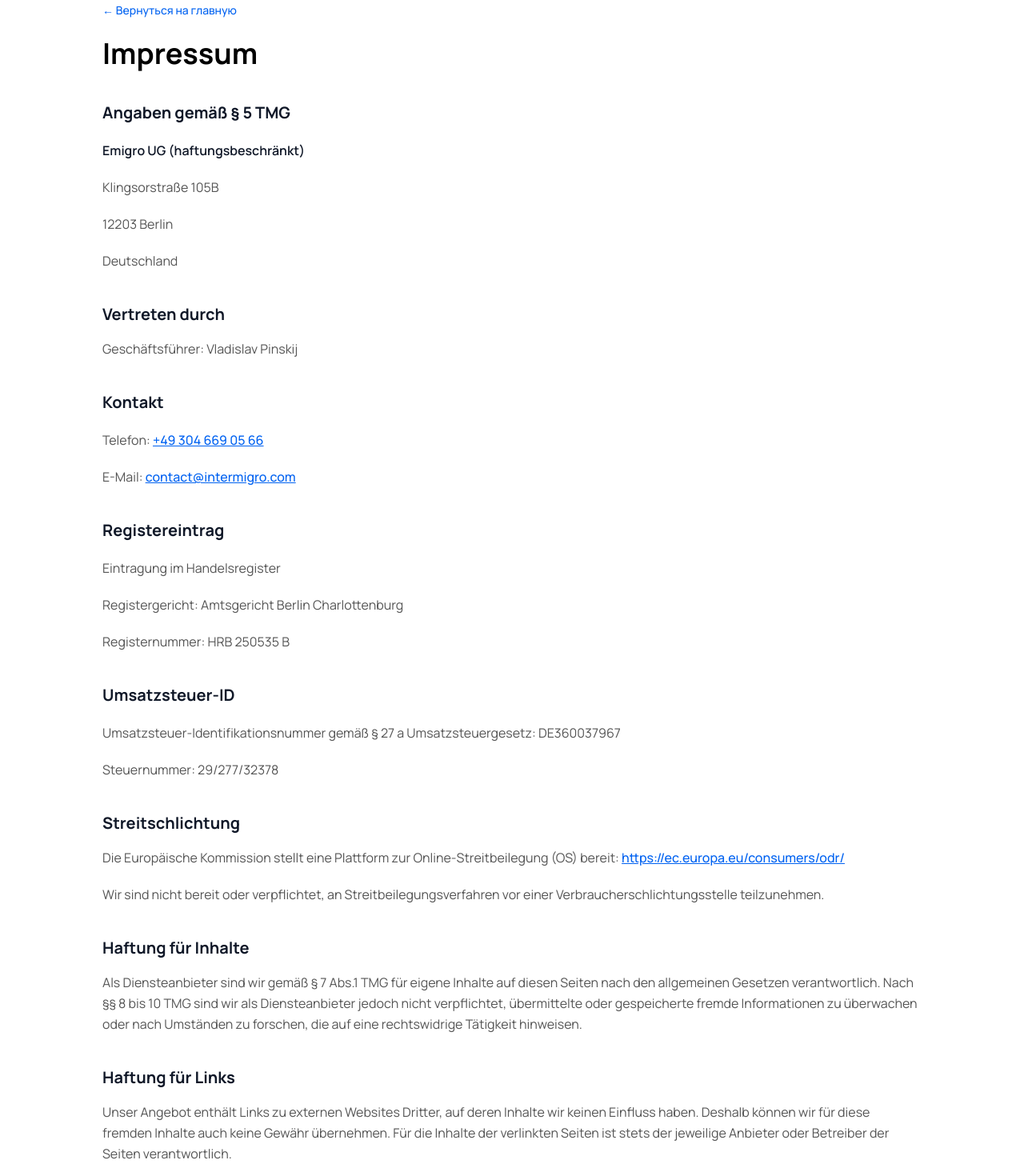
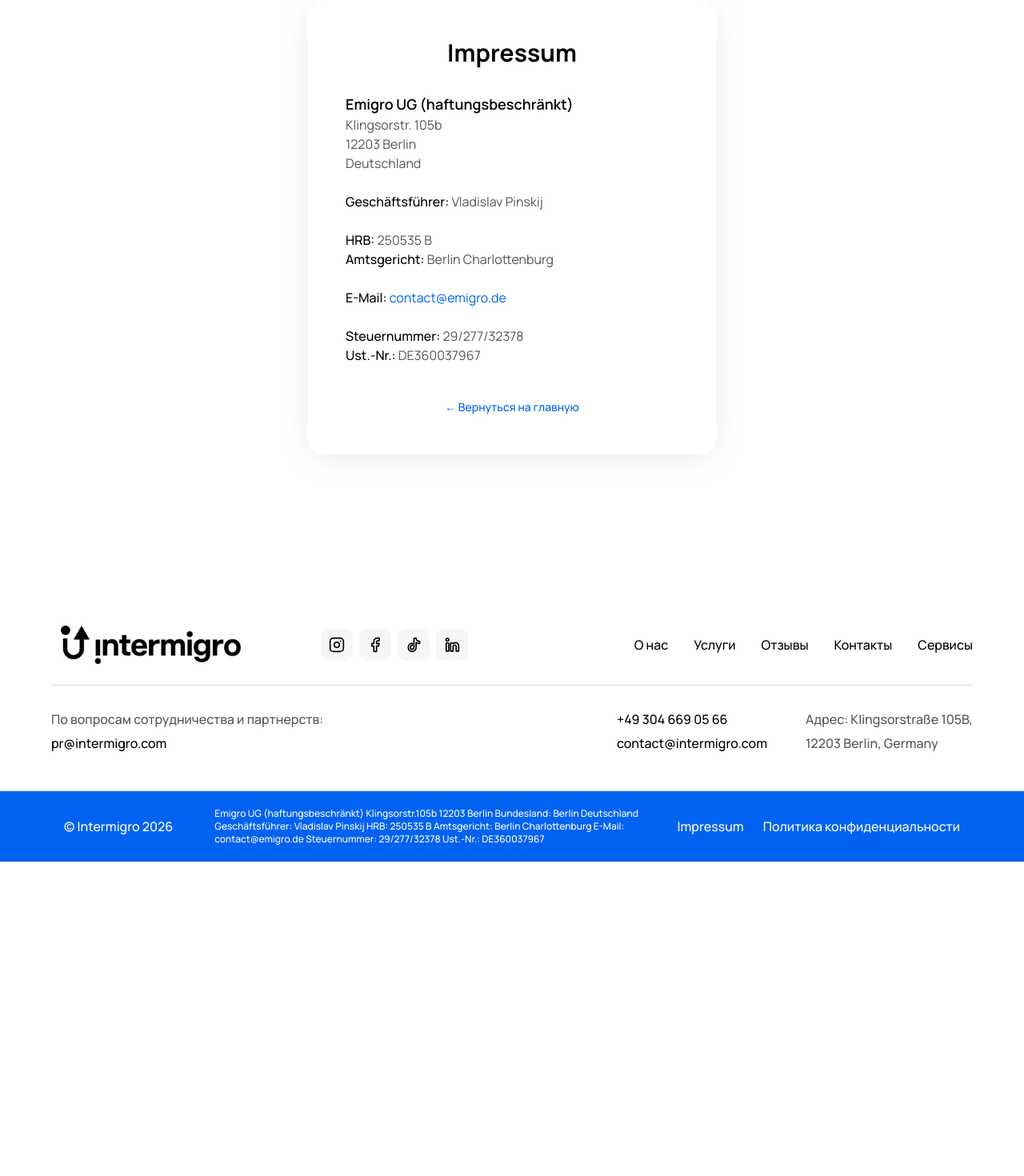
Before and after one commit to lazizme/intermigro-review, a Next.js app: page /impressum in a window 1280 px wide. Shown: the part 160-1630 px from the top of the page at 80% size. After the commit the page ends 1237 px from the top, so only its background shows below. Built offline with nearby package versions, Linux system fonts and the light colour scheme.

Commit message:
minor changes

```diff
--- a/app/components/Footer.tsx
+++ b/app/components/Footer.tsx
@@ -25,7 +25,7 @@
         <div className="flex justify-between">
           <div className="flex w-full items-center justify-between gap-5 lg:w-auto lg:gap-22">
             <Image
-              src="/logo.svg"
+              src="/logo.png"
               alt="Intermigro Logo"
               width={262}
               height={63}
@@ -124,7 +124,7 @@
         </div>
         <div className="flex w-full justify-between gap-6 text-sm lg:w-auto lg:text-base">
           <Link href="/impressum">Impressum</Link>
-          <Link href="/privacy" className="text-nowrap">
+          <Link href="/privacy-policy" className="text-nowrap">
             Политика конфиденциальности
           </Link>
         </div>
--- a/app/components/Header.tsx
+++ b/app/components/Header.tsx
@@ -44,17 +44,29 @@
     <>
       <header
         className={`fixed top-0 z-50 flex w-full items-center justify-between px-5 py-4 transition-colors duration-300 md:px-10 md:py-8 xl:px-16 2xl:px-20 ${
-          isScrolled ? "bg-white lg:bg-white/60" : "bg-white lg:bg-transparent"
+          isMenuOpen
+            ? "bg-brand lg:bg-white"
+            : isScrolled
+              ? "bg-white lg:bg-white/60"
+              : "bg-white lg:bg-transparent"
         }`}
       >
         <Link href="/" className="flex items-center">
+          <Image
+            src={isMenuOpen ? "/logo-white.png" : "/logo.png"}
+            alt="Intermigro Logo"
+            width={166}
+            height={40}
+            priority
+            className="h-8 w-auto md:h-10 lg:hidden"
+          />
           <Image
             src="/logo.svg"
             alt="Intermigro Logo"
             width={166}
             height={40}
             priority
-            className="h-8 w-auto md:h-10"
+            className="hidden h-8 w-auto md:h-10 lg:block"
           />
         </Link>
 
@@ -75,7 +87,7 @@
         {/* Burger Menu Button */}
         <button
           type="button"
-          className="flex items-center justify-center lg:hidden"
+          className={`flex items-center justify-center lg:hidden ${isMenuOpen ? "text-white" : "text-black"}`}
           onClick={() => setIsMenuOpen(!isMenuOpen)}
           aria-label={isMenuOpen ? "Закрыть меню" : "Открыть меню"}
         >
@@ -85,16 +97,16 @@
 
       {/* Mobile Navigation Overlay */}
       <div
-        className={`fixed inset-0 top-[60px] z-40 bg-white transition-all duration-300 ease-out md:top-[76px] lg:hidden ${
+        className={`bg-brand fixed inset-0 top-[60px] z-40 flex flex-col justify-end transition-all duration-300 ease-out md:top-[76px] lg:hidden ${
           isMenuOpen ? "translate-y-0 opacity-100" : "pointer-events-none -translate-y-4 opacity-0"
         }`}
       >
-        <nav className="flex flex-col gap-1 p-5">
+        <nav className="flex flex-col gap-1 p-5 pb-10">
           {navLinks.map((link, index) => (
             <a
               key={link.href}
               href={link.href}
-              className="rounded-xl px-4 py-3 text-lg text-black transition-all hover:bg-gray-100"
+              className="rounded-xl px-4 py-3 text-lg text-white transition-all hover:bg-white/10"
               style={{
                 transitionDelay: isMenuOpen ? `${index * 50}ms` : "0ms",
                 opacity: isMenuOpen ? 1 : 0,
--- a/app/components/TheBestLawyers.tsx
+++ b/app/components/TheBestLawyers.tsx
@@ -3,12 +3,12 @@
 export default function TheBestLawyers() {
   return (
     <section className="relative px-5 py-10 md:px-20 md:py-16">
-      <div className="bg-gray-light flex flex-col gap-6 rounded-[2.5rem] px-6 py-10 md:grid md:grid-cols-3 md:items-center md:gap-4 md:px-16 md:py-0">
+      <div className="bg-gray-light flex flex-col gap-6 rounded-[2.5rem] px-6 py-10 md:grid md:grid-cols-3 md:items-center md:gap-4 md:py-0 lg:px-8 xl:px-16">
         <ResponsiveScalesIcon className="text-brand absolute top-6 right-1.5 shrink-0 scale-75 md:hidden" />
-        <h2 className="w-2/3 text-2xl font-medium md:w-auto md:py-12.5 md:text-3xl">
+        <h2 className="w-2/3 text-xl font-medium md:w-auto md:py-12.5 lg:text-2xl xl:text-3xl">
           Лучшие адвокаты и аккредитованные представители
         </h2>
-        <p className="text-gray-medium text-lg font-medium md:py-12.5">
+        <p className="text-gray-medium text-base font-medium md:py-12.5 lg:text-lg xl:text-xl">
           Все наши иммиграционные специалисты имеют{" "}
           <span className="font-semibold text-black">
             опыт работы в немецких государственных ведомствах
--- a/app/impressum/page.tsx
+++ b/app/impressum/page.tsx
@@ -3,127 +3,75 @@
 
 export const metadata: Metadata = {
   title: "Impressum | Intermigro",
-  description: "Impressum - Юридическая информация о компании Intermigro",
+  description: "Impressum - Legal Notice Intermigro",
 };
 
 export default function ImpressumPage() {
   return (
-    <main className="bg-white text-black">
-      <div className="px-5 pt-28 pb-16 md:px-10 md:pt-36 lg:px-20 lg:pt-40 xl:px-32 2xl:px-40">
-        <Link
-          href="/"
-          className="text-brand mb-6 inline-flex items-center gap-2 text-sm font-medium hover:underline"
-        >
-          ← Вернуться на главную
-        </Link>
+    <main className="flex min-h-screen items-center justify-center bg-white px-5 py-28 md:py-36 lg:py-40">
+      <div className="w-full max-w-lg rounded-3xl bg-white p-8 shadow-[0_4px_40px_rgba(0,0,0,0.08)] md:p-12">
+        <h1 className="mb-8 text-center text-2xl font-bold text-black md:text-3xl">
+          Impressum
+        </h1>
 
-        <h1 className="mb-8 text-2xl font-bold md:text-3xl lg:text-4xl">Impressum</h1>
+        <div className="space-y-6 text-gray-dark">
+          <div>
+            <p className="text-lg font-semibold text-black">
+              Emigro UG (haftungsbeschränkt)
+            </p>
+            <p>Klingsorstr. 105b</p>
+            <p>12203 Berlin</p>
+            <p>Deutschland</p>
+          </div>
 
-        <div className="prose prose-gray max-w-none space-y-8 text-base leading-relaxed">
-          <section>
-            <h2 className="mb-4 text-xl font-bold">Angaben gemäß § 5 TMG</h2>
-            <div className="text-gray-dark space-y-2">
-              <p>
-                <strong>Emigro UG (haftungsbeschränkt)</strong>
-              </p>
-              <p>Klingsorstraße 105B</p>
-              <p>12203 Berlin</p>
-              <p>Deutschland</p>
-            </div>
-          </section>
+          <div>
+            <p>
+              <span className="font-medium text-black">Geschäftsführer:</span>{" "}
+              Vladislav Pinskij
+            </p>
+          </div>
 
-          <section>
-            <h2 className="mb-4 text-xl font-bold">Vertreten durch</h2>
-            <p className="text-gray-dark">Geschäftsführer: Vladislav Pinskij</p>
-          </section>
+          <div>
+            <p>
+              <span className="font-medium text-black">HRB:</span> 250535 B
+            </p>
+            <p>
+              <span className="font-medium text-black">Amtsgericht:</span> Berlin
+              Charlottenburg
+            </p>
+          </div>
 
-          <section>
-            <h2 className="mb-4 text-xl font-bold">Kontakt</h2>
-            <div className="text-gray-dark space-y-2">
-              <p>
-                Telefon:{" "}
-                <a href="tel:+493046690566" className="text-brand hover:underline">
-                  +49 304 669 05 66
-                </a>
-              </p>
-              <p>
-                E-Mail:{" "}
-                <a href="mailto:contact@intermigro.com" className="text-brand hover:underline">
-                  contact@intermigro.com
-                </a>
-              </p>
-            </div>
-          </section>
-
-          <section>
-            <h2 className="mb-4 text-xl font-bold">Registereintrag</h2>
-            <div className="text-gray-dark space-y-2">
-              <p>Eintragung im Handelsregister</p>
-              <p>Registergericht: Amtsgericht Berlin Charlottenburg</p>
-              <p>Registernummer: HRB 250535 B</p>
-            </div>
-          </section>
-
-          <section>
-            <h2 className="mb-4 text-xl font-bold">Umsatzsteuer-ID</h2>
-            <div className="text-gray-dark space-y-2">
-              <p>
-                Umsatzsteuer-Identifikationsnummer gemäß § 27 a Umsatzsteuergesetz: DE360037967
-              </p>
-              <p>Steuernummer: 29/277/32378</p>
-            </div>
-          </section>
-
-          <section>
-            <h2 className="mb-4 text-xl font-bold">Streitschlichtung</h2>
-            <p className="text-gray-dark mb-4">
-              Die Europäische Kommission stellt eine Plattform zur Online-Streitbeilegung (OS)
-              bereit:{" "}
+          <div>
+            <p>
+              <span className="font-medium text-black">E-Mail:</span>{" "}
               <a
-                href="https://ec.europa.eu/consumers/odr/"
-                target="_blank"
-                rel="noopener noreferrer"
+                href="mailto:contact@emigro.de"
                 className="text-brand hover:underline"
               >
-                https://ec.europa.eu/consumers/odr/
+                contact@emigro.de
               </a>
             </p>
-            <p className="text-gray-dark">
-              Wir sind nicht bereit oder verpflichtet, an Streitbeilegungsverfahren vor einer
-              Verbraucherschlichtungsstelle teilzunehmen.
+          </div>
+
+          <div>
+            <p>
+              <span className="font-medium text-black">Steuernummer:</span>{" "}
+              29/277/32378
             </p>
-          </section>
+            <p>
+              <span className="font-medium text-black">Ust.-Nr.:</span>{" "}
+              DE360037967
+            </p>
+          </div>
+        </div>
 
-          <section>
-            <h2 className="mb-4 text-xl font-bold">Haftung für Inhalte</h2>
-            <p className="text-gray-dark">
-              Als Diensteanbieter sind wir gemäß § 7 Abs.1 TMG für eigene Inhalte auf diesen Seiten
-              nach den allgemeinen Gesetzen verantwortlich. Nach §§ 8 bis 10 TMG sind wir als
-              Diensteanbieter jedoch nicht verpflichtet, übermittelte oder gespeicherte fremde
-              Informationen zu überwachen oder nach Umständen zu forschen, die auf eine
-              rechtswidrige Tätigkeit hinweisen.
-            </p>
-          </section>
-
-          <section>
-            <h2 className="mb-4 text-xl font-bold">Haftung für Links</h2>
-            <p className="text-gray-dark">
-              Unser Angebot enthält Links zu externen Websites Dritter, auf deren Inhalte wir keinen
-              Einfluss haben. Deshalb können wir für diese fremden Inhalte auch keine Gewähr
-              übernehmen. Für die Inhalte der verlinkten Seiten ist stets der jeweilige Anbieter
-              oder Betreiber der Seiten verantwortlich.
-            </p>
-          </section>
-
-          <section>
-            <h2 className="mb-4 text-xl font-bold">Urheberrecht</h2>
-            <p className="text-gray-dark">
-              Die durch die Seitenbetreiber erstellten Inhalte und Werke auf diesen Seiten
-              unterliegen dem deutschen Urheberrecht. Die Vervielfältigung, Bearbeitung, Verbreitung
-              und jede Art der Verwertung außerhalb der Grenzen des Urheberrechtes bedürfen der
-              schriftlichen Zustimmung des jeweiligen Autors bzw. Erstellers.
-            </p>
-          </section>
+        <div className="mt-10 text-center">
+          <Link
+            href="/"
+            className="text-brand text-sm font-medium hover:underline"
+          >
+            ← Вернуться на главную
+          </Link>
         </div>
       </div>
     </main>
--- /dev/null
+++ b/app/not-found.tsx
@@ -0,0 +1,21 @@
+import Link from "next/link";
+
+export default function NotFound() {
+  return (
+    <main className="flex min-h-screen flex-col items-center justify-center bg-white px-5 text-center">
+      <h1 className="text-8xl font-bold text-brand md:text-9xl">404</h1>
+      <h2 className="mt-4 text-2xl font-bold text-black md:text-3xl">
+        Страница не найдена
+      </h2>
+      <p className="text-gray-dark mt-3 max-w-md text-base md:text-lg">
+        К сожалению, запрашиваемая страница не существует или была перемещена.
+      </p>
+      <Link
+        href="/"
+        className="bg-brand hover:bg-brand/90 mt-8 inline-flex h-12 items-center justify-center rounded-2xl px-8 text-lg font-medium text-white transition-colors"
+      >
+        Вернуться на главную
+      </Link>
+    </main>
+  );
+}
```
Also changed, not shown: app/components/HeroForm.tsx (+42 -10 lines), app/globals.css (+13 -1 lines), app/privacy-policy/page.tsx (renamed from app/privacy/page.tsx), public/logo-white.png (added), public/logo.png (added).
